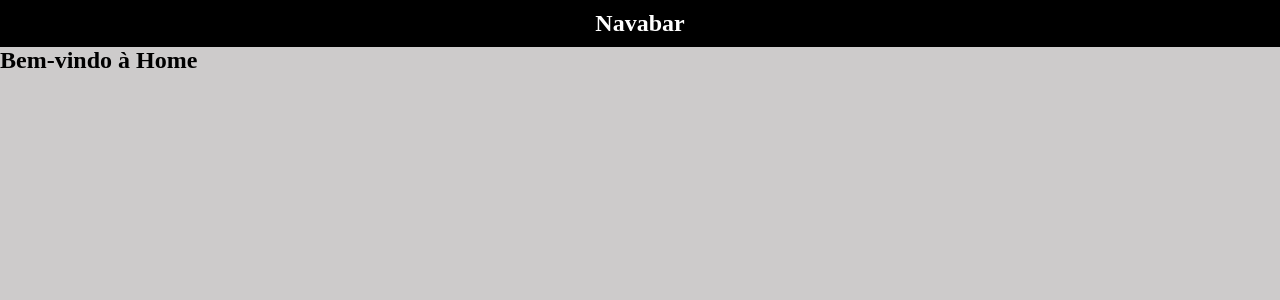
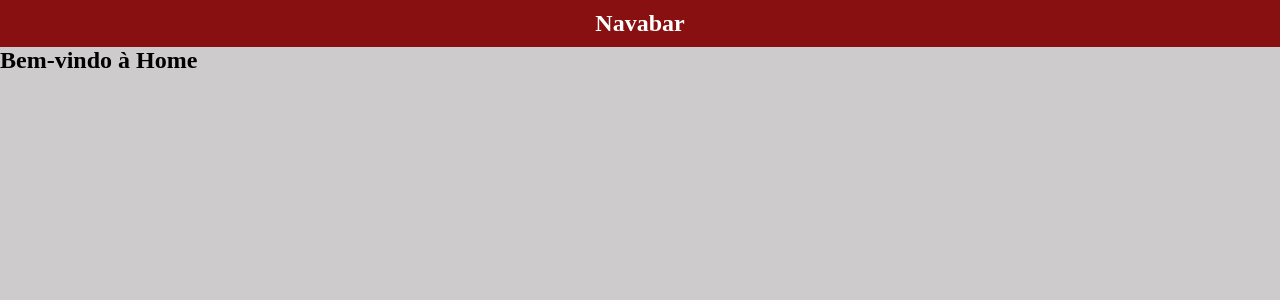
Before and after one commit to MatheusEnSR/FreelaWay, a React (Vite) app in the folder frontend/: page / in a window 1280 px wide. Shown: the top 300 px of the page. Built offline with nearby package versions, Linux system fonts and the light colour scheme.

Commit message:
Aleterei a cor da Navbar

```diff
--- a/frontend/src/Components/NavBar/navbar.css
+++ b/frontend/src/Components/NavBar/navbar.css
@@ -1,5 +1,5 @@
 header{
-  background: #000;
+  background: #891010;
   color: #fff;
   padding: 10px;
   text-align: center;
```
